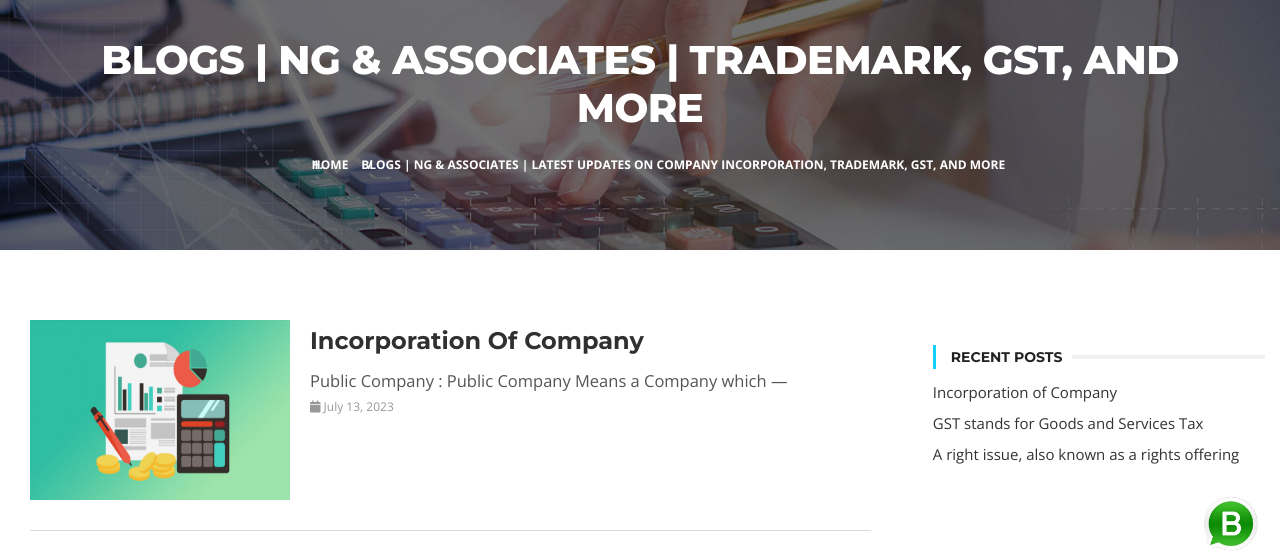
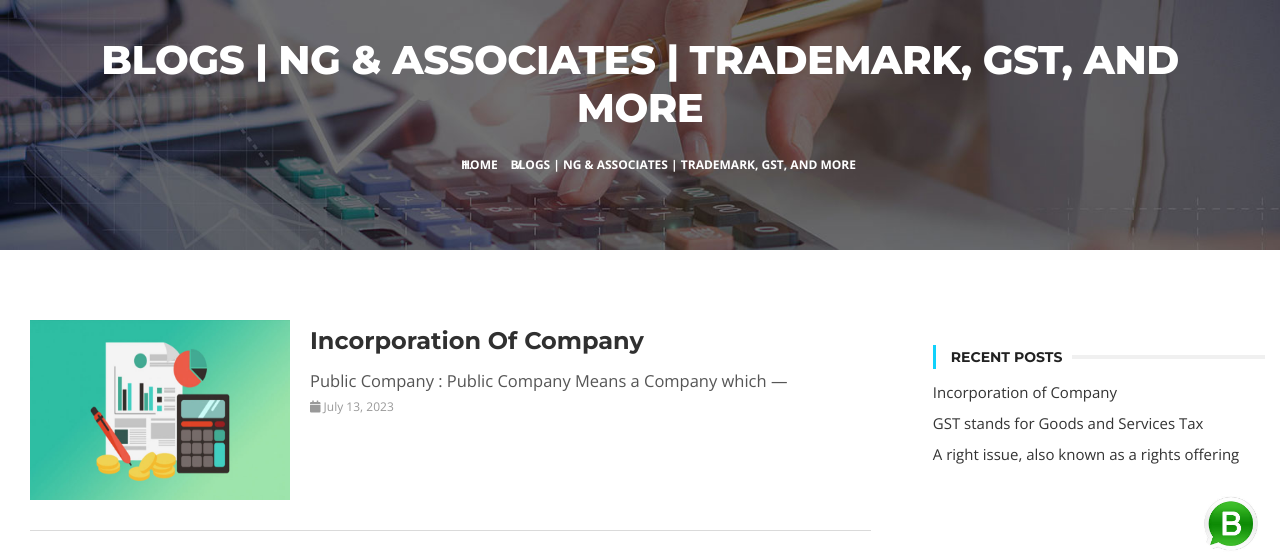
Before and after one commit to Kmpriyankagupta/final_p, a Django app: template pop2/app/templates/app/blogs.html in a window 1280 px wide. Shown: the part 196-749 px from the top of the page. Run offline with Django 4.2, Linux system fonts and the light colour scheme; the template is opened without the code that fills it, so the values that code supplies are empty; some libraries are stand-ins or nearby versions.

Commit message:
first commit

```diff
--- a/pop2/app/templates/app/blogs.html
+++ b/pop2/app/templates/app/blogs.html
@@ -318,7 +318,7 @@
                 <nav aria-label="breadcrumb">
                     <ol class="breadcrumb justify-content-center">
                       <li class="breadcrumb-item"><a href="{% url 'home' %}">Home</a></li>
-                      <li class="breadcrumb-item active" aria-current="page">Blogs | NG & Associates | Latest Updates on Company Incorporation, Trademark, GST, and More</li>
+                      <li class="breadcrumb-item active" aria-current="page">Blogs | NG & Associates | Trademark, GST, and More</li>
                     </ol>
                 </nav>
               </div>
```
